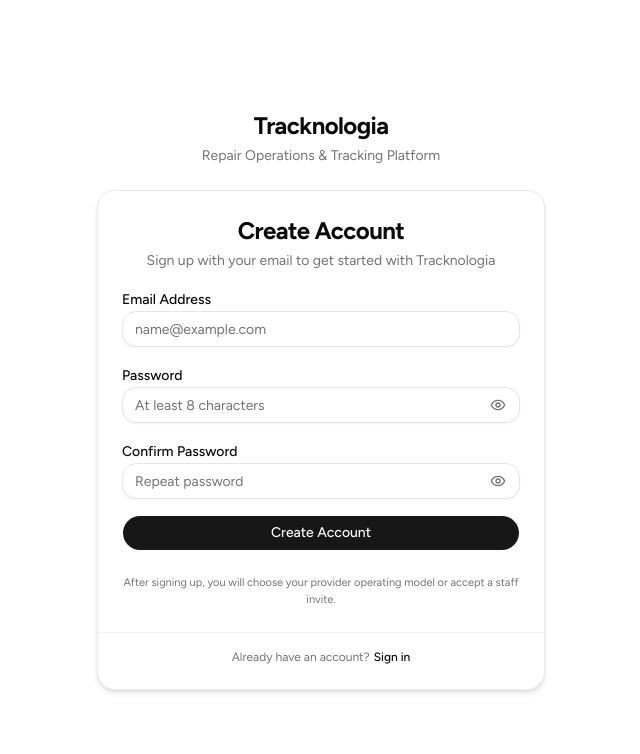
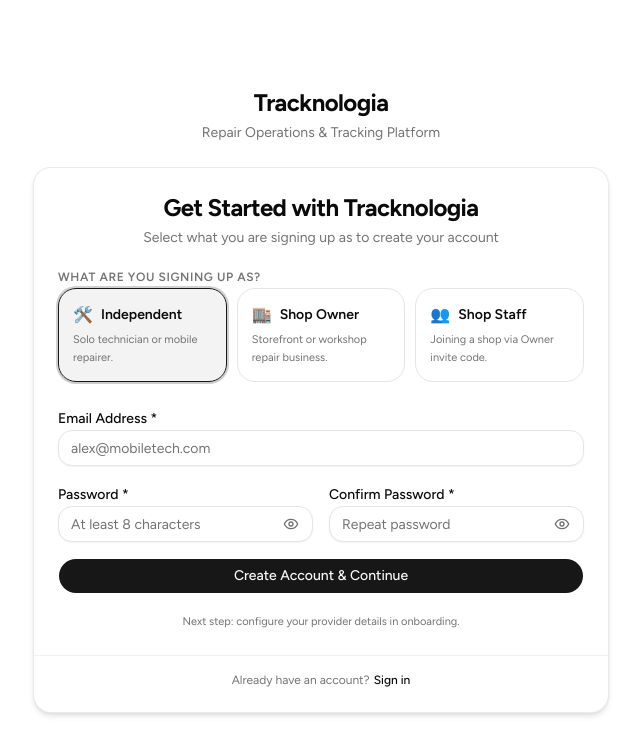
Before and after one commit to Jacinth091/Tracknologia, a Next.js app: page /register in a window 1280 px wide. Shown: the top 754 px of the page, without its empty margins (319-959 px from the left). Built offline with nearby package versions, Linux system fonts and the light colour scheme.

Commit message:
feat[Jacinth]: prompt role intent and require staff invite code upfront on registration

```diff
--- a/src/app/(auth)/_components/register-form.tsx
+++ b/src/app/(auth)/_components/register-form.tsx
@@ -1,18 +1,111 @@
 "use client";
 
-import { useActionState } from "react";
+import { useActionState, useState } from "react";
 import { registerAction } from "../actions";
 import { Button } from "@/components/ui/button";
 import { Input } from "@/components/ui/input";
 import { PasswordInput } from "@/components/ui/password-input";
 import { Label } from "@/components/ui/label";
 import { LoadingSpinner } from "@/components/ui/loading-spinner";
+import { cn } from "@/lib/utils";
 
-export function RegisterForm() {
+interface RegisterFormProps {
+  initialInvite?: string;
+}
+
+export function RegisterForm({ initialInvite }: RegisterFormProps) {
+  const [intent, setIntent] = useState<"INDEPENDENT" | "SHOP" | "STAFF">(
+    initialInvite ? "STAFF" : "INDEPENDENT",
+  );
   const [state, formAction, isPending] = useActionState(registerAction, null);
 
   return (
+    <div className="space-y-6">
+      {/* Step 1: Select Intent / Role */}
+      <div className="space-y-2">
+        <Label className="text-xs font-semibold text-muted-foreground uppercase tracking-wider">
+          What are you signing up as?
+        </Label>
+        <div
+          role="radiogroup"
+          aria-label="Account Role"
+          className="grid grid-cols-1 sm:grid-cols-3 gap-2.5"
+        >
+          {/* Option 1: Independent */}
+          <button
+            type="button"
+            role="radio"
+            aria-checked={intent === "INDEPENDENT"}
+            disabled={isPending}
+            onClick={() => setIntent("INDEPENDENT")}
+            className={cn(
+              "flex flex-col items-start rounded-2xl border p-3.5 text-left transition-all cursor-pointer",
+              intent === "INDEPENDENT"
+                ? "border-primary bg-primary/5 text-foreground ring-2 ring-primary/20 shadow-xs"
+                : "border-border bg-card text-muted-foreground hover:bg-muted/40",
+            )}
+          >
+            <div className="flex items-center gap-2 mb-1">
+              <span className="text-base">🛠️</span>
+              <span className="text-sm font-semibold text-foreground">Independent</span>
+            </div>
+            <span className="text-[11px] text-muted-foreground leading-relaxed">
+              Solo technician or mobile repairer.
+            </span>
+          </button>
+
+          {/* Option 2: Shop Owner */}
+          <button
+            type="button"
+            role="radio"
+            aria-checked={intent === "SHOP"}
+            disabled={isPending}
+            onClick={() => setIntent("SHOP")}
+            className={cn(
+              "flex flex-col items-start rounded-2xl border p-3.5 text-left transition-all cursor-pointer",
+              intent === "SHOP"
+                ? "border-primary bg-primary/5 text-foreground ring-2 ring-primary/20 shadow-xs"
+                : "border-border bg-card text-muted-foreground hover:bg-muted/40",
+            )}
+          >
+            <div className="flex items-center gap-2 mb-1">
+              <span className="text-base">🏬</span>
+              <span className="text-sm font-semibold text-foreground">Shop Owner</span>
+            </div>
+            <span className="text-[11px] text-muted-foreground leading-relaxed">
+              Storefront or workshop repair business.
+            </span>
+          </button>
+
+          {/* Option 3: Shop Staff */}
+          <button
+            type="button"
+            role="radio"
+            aria-checked={intent === "STAFF"}
+            disabled={isPending}
+            onClick={() => setIntent("STAFF")}
+            className={cn(
+              "flex flex-col items-start rounded-2xl border p-3.5 text-left transition-all cursor-pointer",
+              intent === "STAFF"
+                ? "border-primary bg-primary/5 text-foreground ring-2 ring-primary/20 shadow-xs"
+                : "border-border bg-card text-muted-foreground hover:bg-muted/40",
+            )}
+          >
+            <div className="flex items-center gap-2 mb-1">
+              <span className="text-base">👥</span>
+              <span className="text-sm font-semibold text-foreground">Shop Staff</span>
+            </div>
+            <span className="text-[11px] text-muted-foreground leading-relaxed">
+              Joining a shop via Owner invite code.
+            </span>
+          </button>
+        </div>
+      </div>
+
+      {/* Step 2: Account Creation Form */}
       <form action={formAction} className="space-y-4">
+        <input type="hidden" name="intent" value={intent} />
+
         {state?.error && !state.fieldErrors && (
           <div className="rounded-xl border border-destructive/20 bg-destructive/10 p-3 text-xs text-destructive font-medium">
             {state.error}
@@ -25,14 +118,46 @@
           </div>
         )}
 
+        {/* Staff-Specific Invitation Code Field */}
+        {intent === "STAFF" && (
+          <div className="rounded-2xl border border-primary/20 bg-primary/5 p-4 space-y-3">
+            <div className="space-y-1">
+              <Label htmlFor="inviteToken" className="text-xs font-semibold text-foreground">
+                Shop Invitation Code *
+              </Label>
+              <Input
+                id="inviteToken"
+                name="inviteToken"
+                defaultValue={initialInvite ?? ""}
+                placeholder="Paste the invitation token from your Shop Owner"
+                disabled={isPending}
+                required
+                className="bg-background"
+              />
+              {state?.fieldErrors?.inviteToken && (
+                <p className="text-xs text-destructive">{state.fieldErrors.inviteToken}</p>
+              )}
+            </div>
+            <p className="text-[11px] text-muted-foreground">
+              Don&apos;t have an invite code? Ask your Shop Owner to generate an invite from their dashboard.
+            </p>
+          </div>
+        )}
+
         <div className="space-y-2">
-        <Label htmlFor="email">Email Address</Label>
+          <Label htmlFor="email">Email Address *</Label>
           <Input
             id="email"
             name="email"
             type="email"
             autoComplete="email"
-          placeholder="name@example.com"
+            placeholder={
+              intent === "SHOP"
+                ? "owner@repairshop.com"
+                : intent === "STAFF"
+                  ? "staff@repairshop.com"
+                  : "alex@mobiletech.com"
+            }
             disabled={isPending}
             required
           />
@@ -41,8 +166,9 @@
           )}
         </div>
 
+        <div className="grid grid-cols-1 sm:grid-cols-2 gap-4">
           <div className="space-y-2">
-        <Label htmlFor="password">Password</Label>
+            <Label htmlFor="password">Password *</Label>
             <PasswordInput
               id="password"
               name="password"
@@ -57,7 +183,7 @@
           </div>
 
           <div className="space-y-2">
-        <Label htmlFor="confirmPassword">Confirm Password</Label>
+            <Label htmlFor="confirmPassword">Confirm Password *</Label>
             <PasswordInput
               id="confirmPassword"
               name="confirmPassword"
@@ -70,6 +196,7 @@
               <p className="text-xs text-destructive">{state.fieldErrors.confirmPassword}</p>
             )}
           </div>
+        </div>
 
         <Button type="submit" className="w-full" disabled={isPending}>
           {isPending ? (
@@ -77,14 +204,19 @@
               <LoadingSpinner size="sm" />
               Creating account...
             </span>
+          ) : intent === "STAFF" ? (
+            "Verify Invite & Create Staff Account"
           ) : (
-          "Create Account"
+            "Create Account & Continue"
           )}
         </Button>
 
-      <p className="text-[11px] text-muted-foreground text-center pt-2">
-        After signing up, you will choose your provider operating model or accept a staff invite.
+        <p className="text-[11px] text-muted-foreground text-center pt-1">
+          {intent === "STAFF"
+            ? "Your staff account will be linked to your shop upon registration."
+            : "Next step: configure your provider details in onboarding."}
         </p>
       </form>
+    </div>
   );
 }
--- a/src/app/(auth)/layout.tsx
+++ b/src/app/(auth)/layout.tsx
@@ -7,7 +7,7 @@
 }) {
   return (
     <div className="min-h-screen flex flex-col justify-center items-center bg-background px-4 py-12">
-      <div className="w-full max-w-md space-y-6">
+      <div className="w-full max-w-xl space-y-6">
         <div className="text-center space-y-1">
           <Link
             href="/"
--- a/src/app/(auth)/register/page.tsx
+++ b/src/app/(auth)/register/page.tsx
@@ -4,21 +4,27 @@
 import { RegisterForm } from "../_components/register-form";
 
 export const metadata: Metadata = {
-  title: "Create Account — Tracknologia",
-  description: "Create your Tracknologia account to get started",
+  title: "Get Started — Tracknologia",
+  description: "Create your Tracknologia account as an Independent repairer, Shop Owner, or Shop Staff",
 };
 
-export default function RegisterPage() {
+export default async function RegisterPage({
+  searchParams,
+}: {
+  searchParams: Promise<{ invite?: string }>;
+}) {
+  const { invite } = await searchParams;
+
   return (
     <Card className="w-full shadow-md">
       <CardHeader className="text-center space-y-1 pb-4">
-        <CardTitle className="text-2xl font-bold tracking-tight">Create Account</CardTitle>
+        <CardTitle className="text-2xl font-bold tracking-tight">Get Started with Tracknologia</CardTitle>
         <CardDescription className="text-sm">
-          Sign up with your email to get started with Tracknologia
+          Select what you are signing up as to create your account
         </CardDescription>
       </CardHeader>
       <CardContent>
-        <RegisterForm />
+        <RegisterForm initialInvite={invite} />
       </CardContent>
       <CardFooter className="justify-center border-t border-border/50 pt-4 text-xs text-muted-foreground">
         Already have an account?{" "}
--- a/src/features/auth/schemas.ts
+++ b/src/features/auth/schemas.ts
@@ -1,6 +1,8 @@
 import { z } from "zod";
 
 export const providerTypeSchema = z.enum(["SHOP", "INDEPENDENT"]);
+export const accountIntentSchema = z.enum(["INDEPENDENT", "SHOP", "STAFF"]);
+export type AccountIntent = z.infer<typeof accountIntentSchema>;
 
 export const loginSchema = z.object({
   email: z.string().trim().email("Please enter a valid email address"),
@@ -9,6 +11,8 @@
 
 export const registerSchema = z
   .object({
+    intent: accountIntentSchema.default("INDEPENDENT"),
+    inviteToken: z.string().trim().optional(),
     email: z.string().trim().email("Please enter a valid email address"),
     password: z.string().min(8, "Password must be at least 8 characters"),
     confirmPassword: z.string().min(8, "Confirm password must be at least 8 characters"),
@@ -16,6 +20,10 @@
   .refine((data) => data.password === data.confirmPassword, {
     message: "Passwords do not match",
     path: ["confirmPassword"],
+  })
+  .refine((data) => !(data.intent === "STAFF" && (!data.inviteToken || data.inviteToken.length < 6)), {
+    message: "Please enter a valid invitation code from your Shop Owner",
+    path: ["inviteToken"],
   });
 
 export const forgotPasswordSchema = z.object({
--- a/src/features/auth/services.ts
+++ b/src/features/auth/services.ts
@@ -26,11 +26,25 @@
     password: params.password,
     options: {
       emailRedirectTo: params.emailRedirectTo,
+      data: {
+        intent: params.intent,
+        provider_type: params.intent === "SHOP" || params.intent === "INDEPENDENT" ? params.intent : undefined,
+        invite_token: params.intent === "STAFF" ? params.inviteToken : undefined,
+      },
     },
   });
 
   if (error) {
     throw new Error(error.message);
+  }
+
+  // If session is active immediately and user is staff with invite token, try accepting invite
+  if (data.session && data.user && params.intent === "STAFF" && params.inviteToken) {
+    try {
+      await consumeStaffInvitation(supabase, params.inviteToken);
+    } catch {
+      // If error occurs, can be re-attempted on onboarding
+    }
   }
 
   return data;
```
Also changed, not shown: src/app/auth/callback/route.ts (+6 -8 lines), 1 other file (tests, documents, lock files or other folders). Lines whose indentation alone changed are shown as unchanged.
